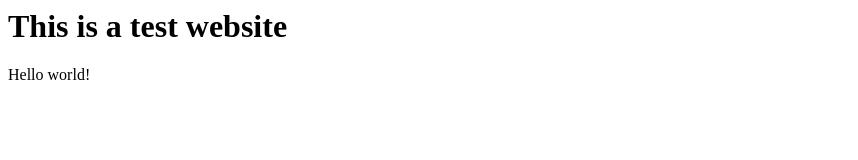
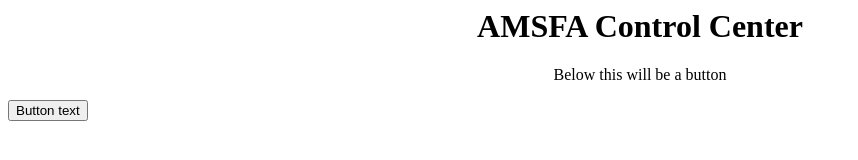
Before and after one commit to amsfa/amsfa.github.io, a plain HTML site: page index.html in a window 1280 px wide. Shown: the whole page, without its empty margins (0-858 px from the left). Drawn offline with Linux system fonts and the light colour scheme.

Commit message:
Button Testing

```diff
--- a/index.html
+++ b/index.html
@@ -1,10 +1,14 @@
 
 <html>
 
-<h1>This is a test website</h1>
+    <body>
 
+        <h1><center>AMSFA Control Center</center></h1>
 
-<p>Hello world!<p>
+        <p><center>Below this will be a button</center></p>
 
+        <button>Button text</button>
+
+    </body>
 
 </html>
```
